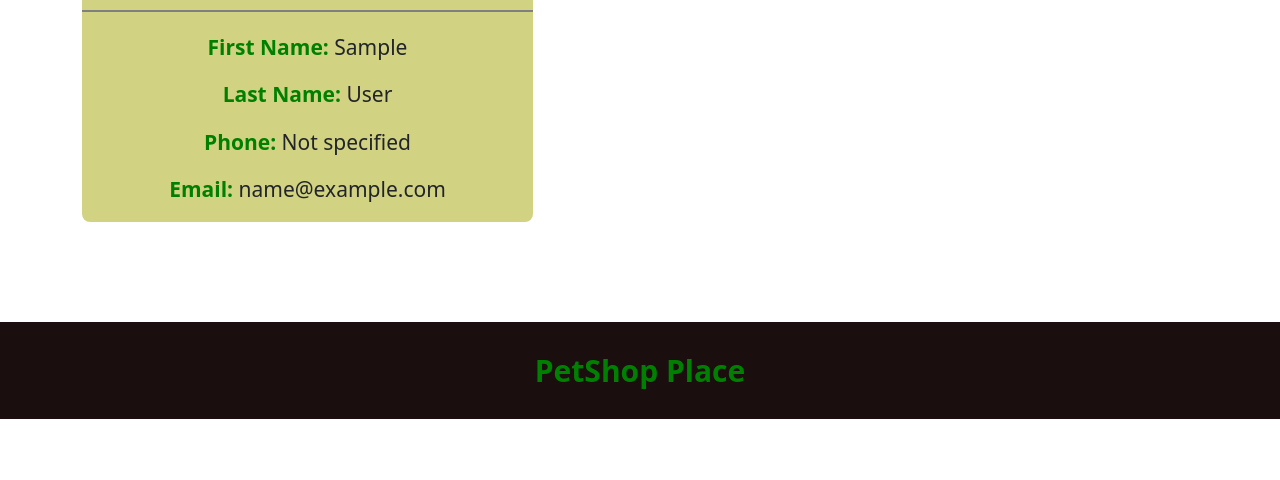
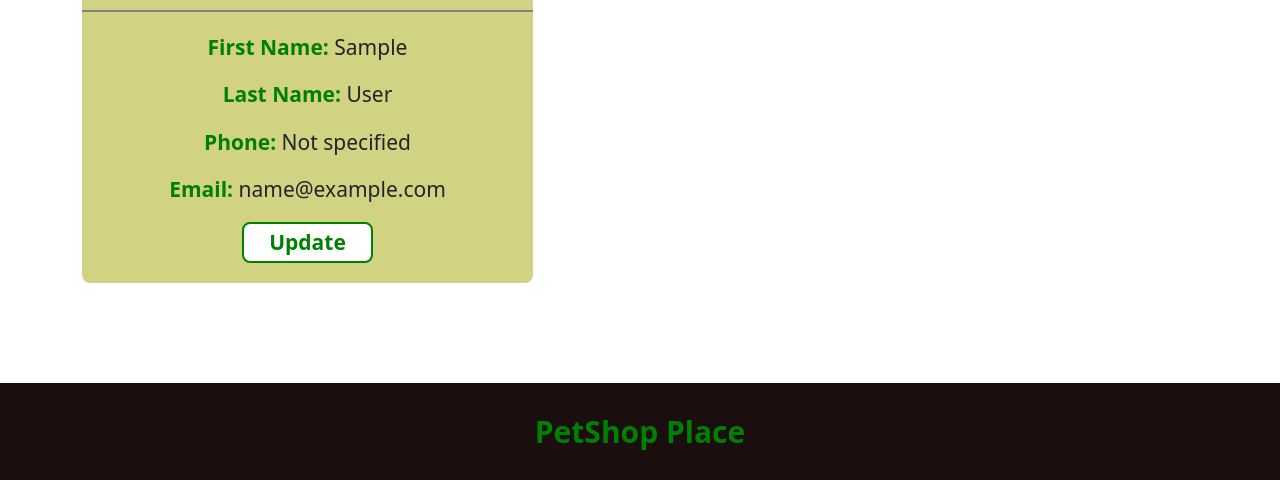
Before and after one commit to Kubanychbek-Dev/home_work_31.03.2025, a Django app: page /users/profile/ in a window 1280 px wide. Shown: the part 683-1163 px from the top of the page. Before the commit the page ends 1102 px from the top, so only its background shows below. Run offline with Django 5.2, Linux system fonts and the light colour scheme; the visitor is signed in with stand-in values (Sample User, id 1).

Commit message:
add StyleFormMixin, UserUpdateForm, user_update_view, user_update.html

```diff
--- a/static/css/user_profile_read_only.css
+++ b/static/css/user_profile_read_only.css
@@ -31,9 +31,25 @@
   justify-content: space-between;
   align-items: center;
   flex-wrapper: wrapper;
+  margin-bottom: 20px;
 }
 
 .profile-span {
   color: green;
   font-weight: bold;
 }
+
+.profile-update-link {
+  font-weight: bold;
+  text-decoration: none;
+  color: green;
+  border: 2px solid green;
+  padding: 3px 25px;
+  border-radius: 8px;
+  background-color: #fff;
+}
+
+.profile-update-link:hover {
+  color: #fff;
+  background-color: green;
+}
--- a/users/templates/users/user_profile_read_only.html
+++ b/users/templates/users/user_profile_read_only.html
@@ -28,6 +28,7 @@
             <span class="profile-span">Email:</span>
             {{ user.email|default:"Not specified" }}
           </p>
+            <a class="profile-update-link" href="{% url 'users:user_update' %}">Update</a>
         </div>
       </div>
     </div>
--- a/users/urls.py
+++ b/users/urls.py
@@ -1,6 +1,6 @@
 from django.urls import path
 from users.apps import UsersConfig
-from .views import user_register_view, user_login_view, user_profile_view, user_logout_view
+from .views import user_register_view, user_login_view, user_profile_view, user_logout_view, user_update_view
 
 app_name = UsersConfig.name
 
@@ -9,4 +9,5 @@ urlpatterns = [
     path("logout/", user_logout_view, name="user_logout"),
     path("register/", user_register_view, name="user_register"),
     path("profile/", user_profile_view, name="user_profile"),
+    path("update/", user_update_view, name="user_update"),
 ]
--- a/users/views.py
+++ b/users/views.py
@@ -3,16 +3,16 @@ from django.http import HttpResponseRedirect, HttpResponse
 from django.contrib.auth import authenticate, login, logout
 from django.contrib.auth.decorators import login_required
 
-from .forms import UserRegisterForm, UserLoginForm
+from .forms import UserRegisterForm, UserLoginForm, UserUpdateForm
 
 
 def user_register_view(request):
+    form = UserRegisterForm(request.POST)
     if request.method == "POST":
-        form = UserRegisterForm(request.POST)
         if form.is_valid():
             new_user = form.save()
-            print(new_user)
-            print(form.cleaned_data["password"])
+            # print(new_user)
+            # print(form.cleaned_data["password"])
             new_user.set_password(form.cleaned_data["password"])
             new_user.save()
             return HttpResponseRedirect(reverse("users:user_login"))
@@ -55,6 +55,23 @@ def user_profile_view(request):
 
 
 @login_required
+def user_update_view(request):
+    user_object = request.user
+    if request.method == "POST":
+        form = UserUpdateForm(request.POST, request.FILES, instance=user_object)
+        if form.is_valid():
+            user_object = form.save()
+            user_object.save()
+            return HttpResponseRedirect(reverse("users:user_profile"))
+    context = {
+        "object": user_object,
+        "title": f"Изменить профиль: {user_object.first_name} {user_object.last_name}",
+        "form": UserUpdateForm(instance=user_object)
+    }
+    return render(request, "users/user_update.html", context)
+
+
+@login_required
 def user_logout_view(request):
     logout(request)
     return redirect("dogs:index")
```
Also changed, not shown: users/forms.py (+13 -0 lines), users/templates/users/user_update.html (added, +20 -0 lines).
